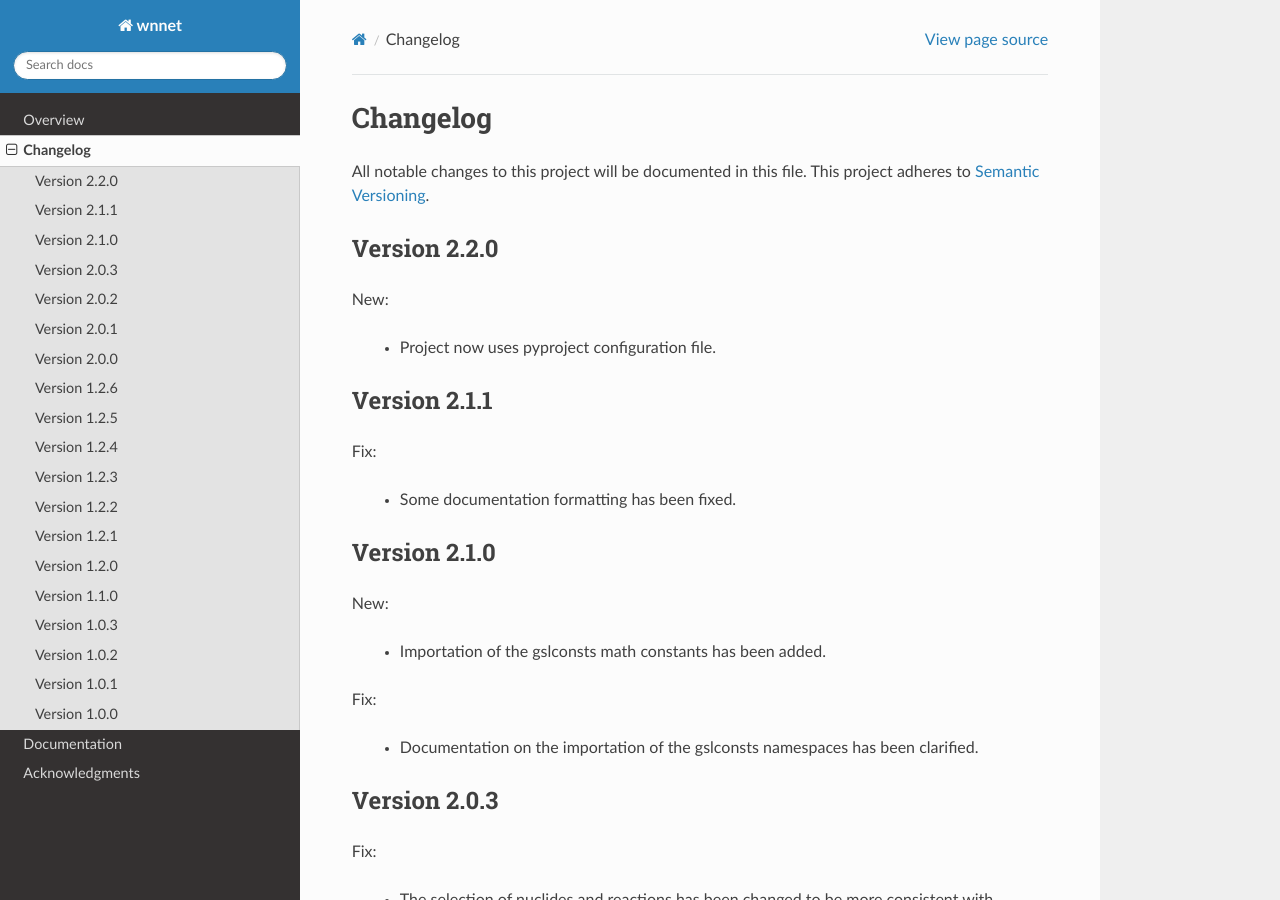
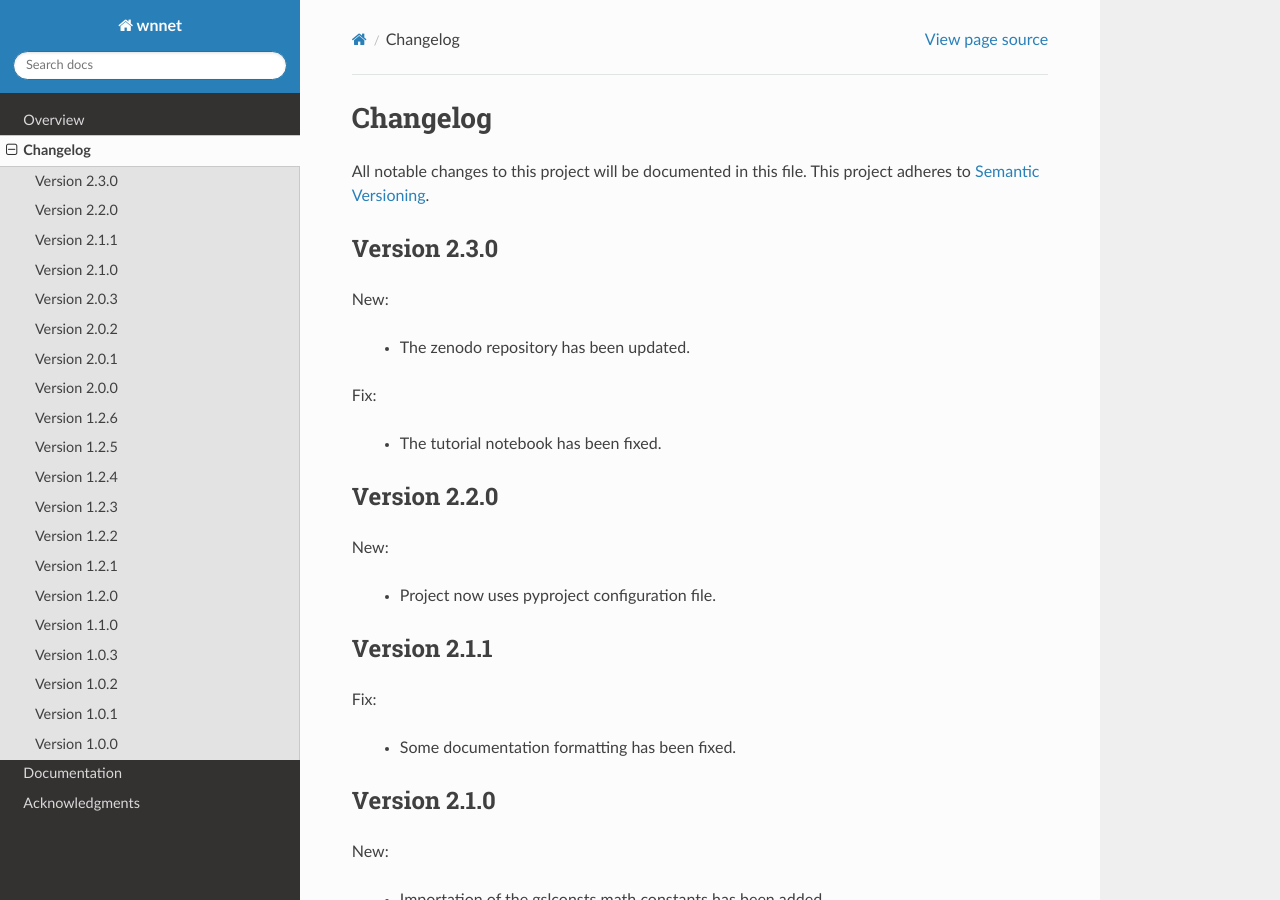
Before and after one commit to mbradle/wnnet, a Sphinx documentation site: the page built from doc/source/changelog.rst, in a window 1280 px wide and 900 px high. Built offline with Sphinx 7.4.7 and the Read the Docs theme 3.1.0, drawn with Linux system fonts in a browser that asks for light colours.

Commit message:
Fix notebook and update zenodo.

```diff
--- a/README.rst
+++ b/README.rst
@@ -1,8 +1,8 @@
 Overview
 ========
 
-.. image:: https://zenodo.org/badge/DOI/10.5281/zenodo.13338378.svg
-  :target: https://doi.org/10.5281/zenodo.13338378
+.. image:: https://zenodo.org/badge/582657662.svg
+  :target: https://doi.org/10.5281/zenodo.15184988
 
 
 wnnet is a python package for handling
--- a/doc/source/changelog.rst
+++ b/doc/source/changelog.rst
@@ -3,6 +3,17 @@ Changelog
 
 All notable changes to this project will be documented in this file.  This
 project adheres to `Semantic Versioning <http://semver.org/spec/v2.0.0.html>`_.
+
+Version 2.3.0
+-------------
+
+New:
+
+  * The zenodo repository has been updated.
+
+Fix:
+
+  * The tutorial notebook has been fixed.
 
 Version 2.2.0
 -------------
--- a/pyproject.toml
+++ b/pyproject.toml
@@ -8,7 +8,7 @@ exclude = ["tutorial*"]
 
 [project]
 name = "wnnet"
-version = "2.2.0"
+version = "2.3.0"
 dependencies = ["wnutils", "networkx", "gslconsts"]
 requires-python = ">=3.0"
 authors = [
--- a/wnnet/__about__.py
+++ b/wnnet/__about__.py
@@ -12,6 +12,6 @@ __all__ = [
 
 __title__ = "wnnet"
 __summary__ = "Python project to handle webnucleo reaction networks"
-__version__ = "2.2.0"
+__version__ = "2.3.0"
 __author__ = "Clemson University"
 __copyright__ = "Clemson University, 2022-2025"
```
Also changed, not shown: 2 other files.
